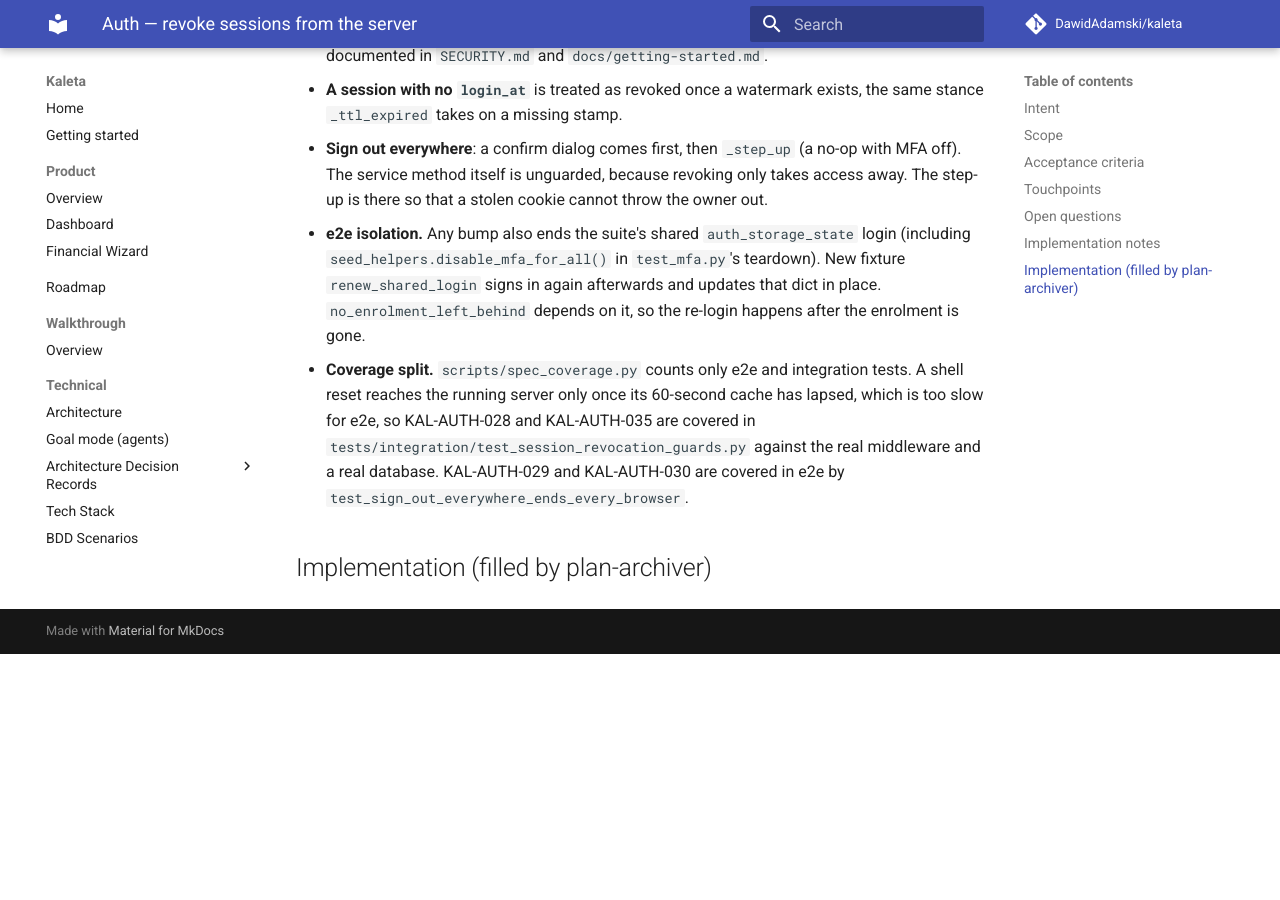
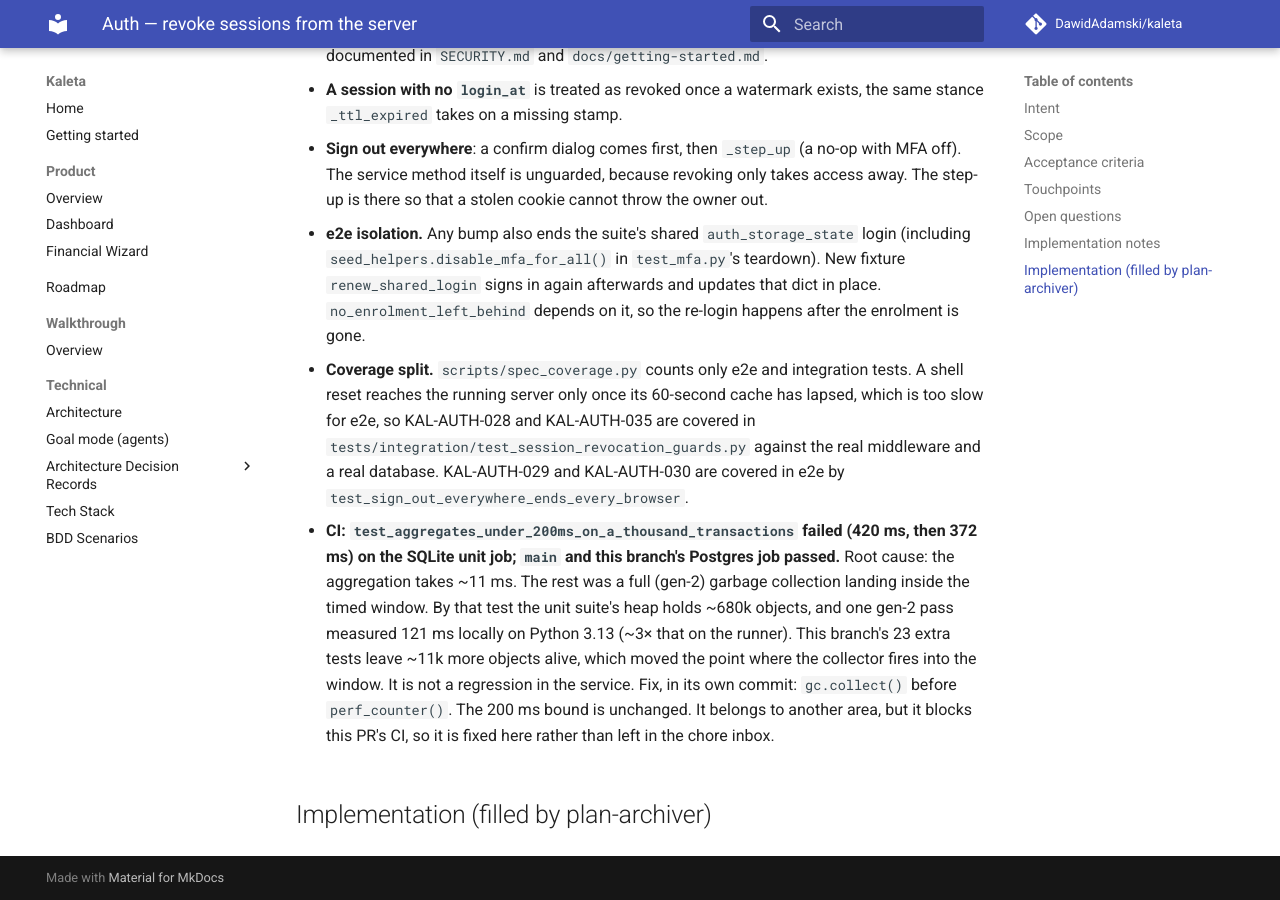
Before and after one commit to DawidAdamski/kaleta, an MkDocs documentation site: the page built from docs/plans/auth-session-revocation.md, in a window 1280 px wide and 900 px high, scrolled down 3405 px. Built offline with MkDocs 1.6.1 and Material for MkDocs 9.7.7, drawn with Linux system fonts in a browser that asks for light colours; comment, search, counter and statistics services are not loaded; before the commit the page ends 4059 px from its top, so only the background shows below that.

Commit message:
docs(plans): note the wizard perf-test GC finding
Co-Authored-By: Claude Opus 5.5 <noreply@anthropic.com>

```diff
--- a/docs/plans/auth-session-revocation.md
+++ b/docs/plans/auth-session-revocation.md
@@ -170,4 +170,17 @@ Out of scope:
   middleware and a real database. KAL-AUTH-029 and KAL-AUTH-030 are covered
   in e2e by `test_sign_out_everywhere_ends_every_browser`.
 
+- **CI: `test_aggregates_under_200ms_on_a_thousand_transactions` failed
+  (420 ms, then 372 ms) on the SQLite unit job; `main` and this branch's
+  Postgres job passed.** Root cause: the aggregation takes ~11 ms. The rest
+  was a full (gen-2) garbage collection landing inside the timed window. By
+  that test the unit suite's heap holds ~680k objects, and one gen-2 pass
+  measured 121 ms locally on Python 3.13 (~3× that on the runner). This
+  branch's 23 extra tests leave ~11k more objects alive, which moved the
+  point where the collector fires into the window. It is not a regression
+  in the service. Fix, in its own commit: `gc.collect()` before
+  `perf_counter()`. The 200 ms bound is unchanged. It belongs to another
+  area, but it blocks this PR's CI, so it is fixed here rather than left in
+  the chore inbox.
+
 ## Implementation (filled by plan-archiver)
```
